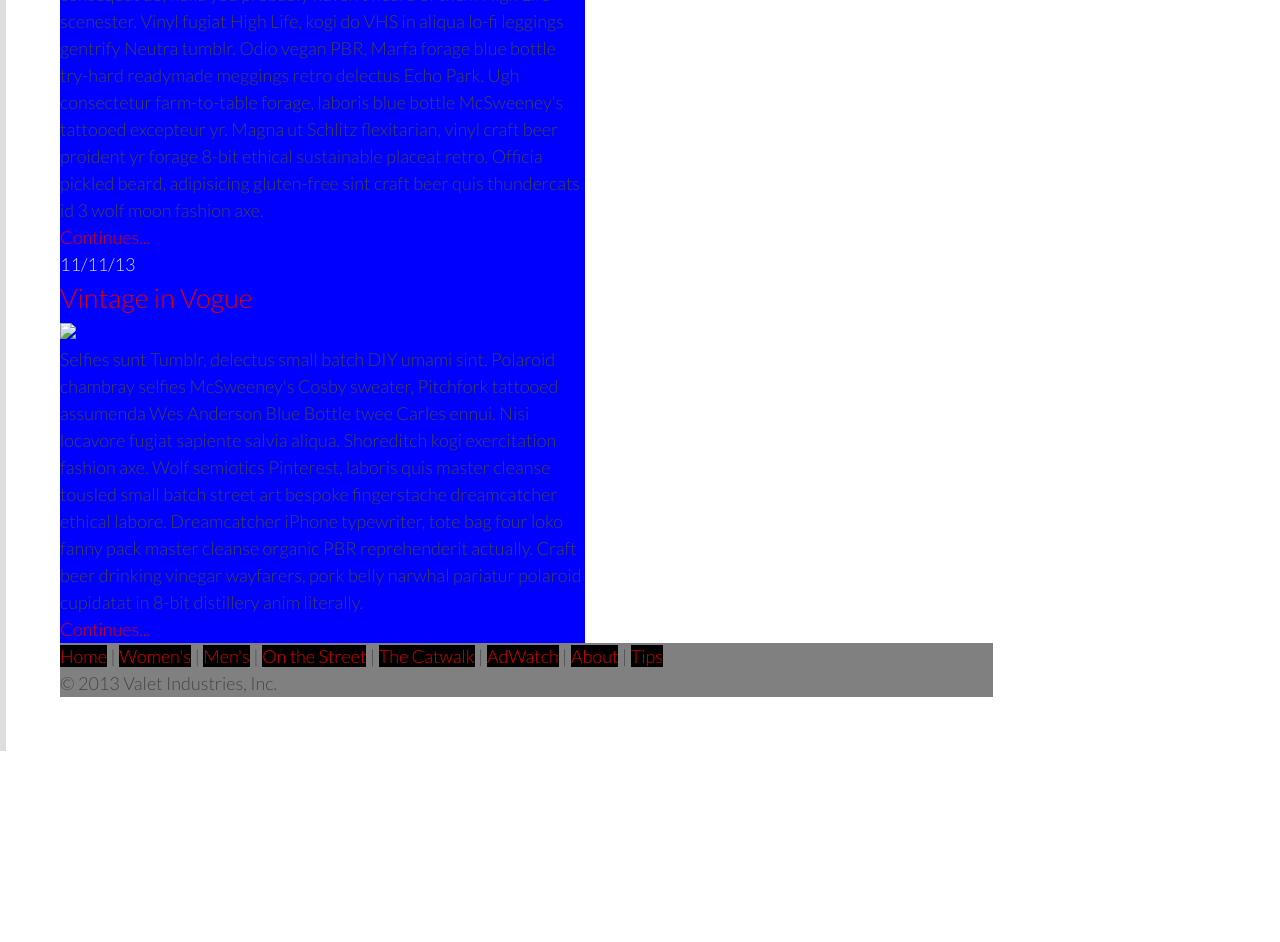
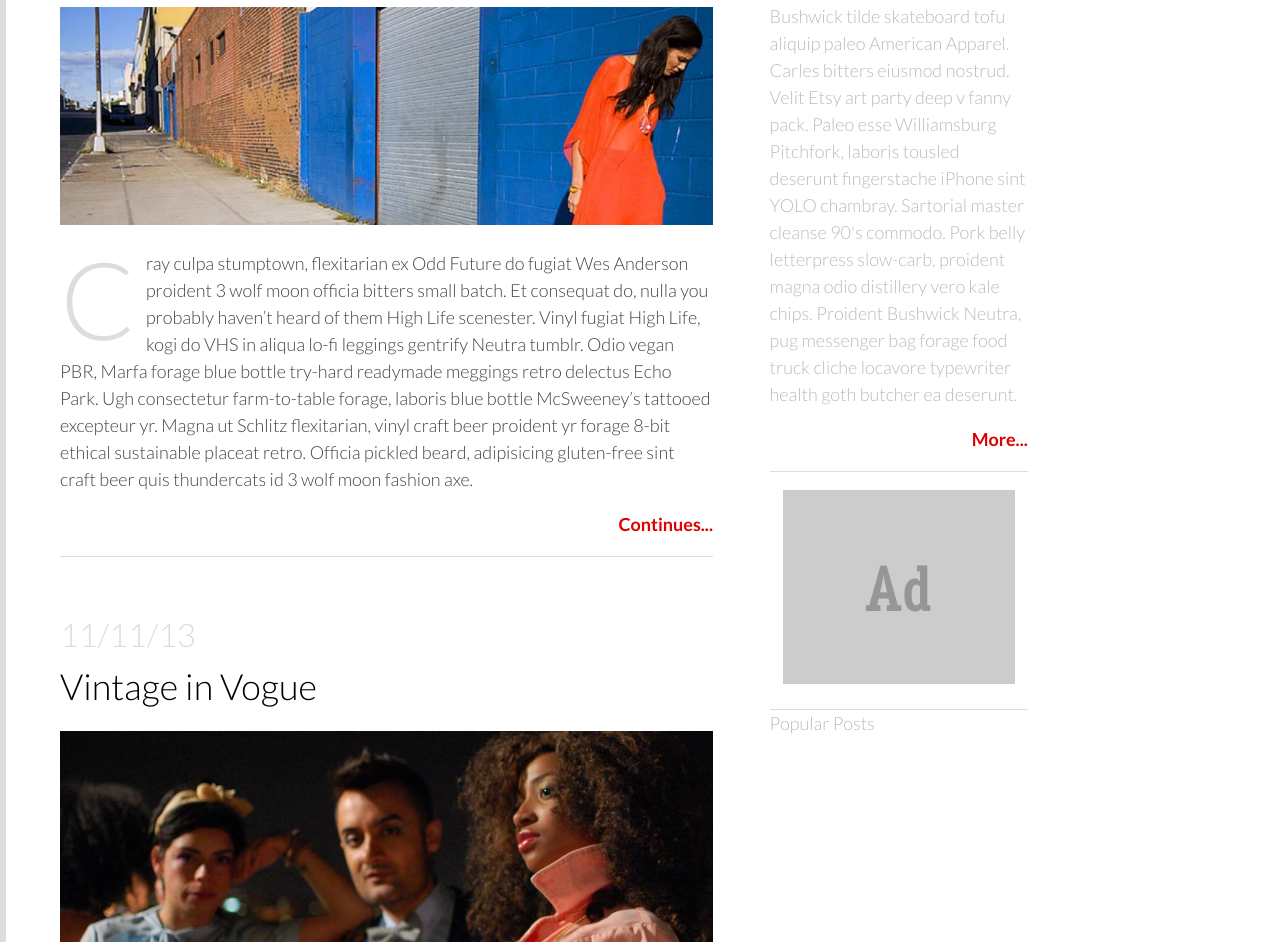
Before and after one commit to claire-l/fashionblog-02, a plain HTML site: page index.html in a window 1280 px wide. Shown: the part 505-1447 px from the top of the page. Before the commit the page ends 1256 px from the top, so only its background shows below. Drawn offline with Linux system fonts and the light colour scheme.

Commit message:
added main + footer css

```diff
--- a/css/style.css
+++ b/css/style.css
@@ -56,8 +56,8 @@ body {
 /*******************************************/
 
 header {
-     width: 80%;
-     height: 100%;
+     width: 100%;
+     background-color: gray;
 }
 
 h1 {
@@ -78,38 +78,79 @@ a:hover {
      color: #A00;
 }
 
-nav a {
+li a {
      background-color: #000;
+     color: #FFF;
+     text-align: center;
 }
 
 main {
-     width: 45%;
-     height: 100%;
-     background-color: blue;
+     width: 56%;
 }
 
 aside {
-     width: 35%;
-     height: 100%;
-     background-color: yellow;
+     width: 27%;
+     margin-top: 10%;
+     color: #BBB;
 }
 
 main, aside {
      float: left;
 }
 
+article {
+     border-bottom: 1px solid #DDD;
+     margin: 3em 0;
+}
+
 h3 {
+     color: #DDD;
+     font-size: 1.8em;
+}
+
+h2 a {
+     color: #000;
+     font-size: 36px;
+}
+
+img {
+     width: 100%;
+     padding: 1em 0;
+}
+
+span {
+     color: #DDD;
+     font-size: 6em;
+     line-height: .9em;
+     float: left;
+     margin-right: 10px;
+}
+
+h4 {
+     text-align: right;
+     font-weight: bold;
+     margin: 1em 0;
+}
+
+section {
+     margin-left: 18%;
+     border-bottom: 1px solid #DDD;
+}
+
+section:last-of-type {
+     border: 0;
+}
+
+section img {
+     width: 90%;
+     margin: 0 5%;
+}
+
+footer {
+     clear: both;
      color: #DDD;
 }
 
-section {
-     margin-left: 10%;
-     border-bottom: 1px solid #000;
+footer p {
+     padding: 1em 0;
 }
-
-footer {
-     width: 80%;
-     height: 100%;
-     background-color: gray;
-     clear: both;
-}
--- a/index.html
+++ b/index.html
@@ -29,16 +29,16 @@
 		<article>
 			<h3>11/12/13</h3>
 			<h2><a href="#">On the Street in Brooklyn</a></h2>
-			<img src="INSERT IMG and PATH">
-			<p>Cray culpa stumptown, flexitarian ex Odd Future do fugiat Wes Anderson proident 3 wolf moon officia bitters small batch. Et consequat do, nulla you probably haven’t heard of them High Life scenester. Vinyl fugiat High Life, kogi do VHS in aliqua lo-fi leggings gentrify Neutra tumblr. Odio vegan PBR, Marfa forage blue bottle try-hard readymade meggings retro delectus Echo Park. Ugh consectetur farm-to-table forage, laboris blue bottle McSweeney’s tattooed excepteur yr. Magna ut Schlitz flexitarian, vinyl craft beer proident yr forage 8-bit ethical sustainable placeat retro. Officia pickled beard, adipisicing gluten-free sint craft beer quis thundercats id 3 wolf moon fashion axe.</p>
+			<img src="img/fashion_photo.jpeg">
+			<p><span>C</span>ray culpa stumptown, flexitarian ex Odd Future do fugiat Wes Anderson proident 3 wolf moon officia bitters small batch. Et consequat do, nulla you probably haven’t heard of them High Life scenester. Vinyl fugiat High Life, kogi do VHS in aliqua lo-fi leggings gentrify Neutra tumblr. Odio vegan PBR, Marfa forage blue bottle try-hard readymade meggings retro delectus Echo Park. Ugh consectetur farm-to-table forage, laboris blue bottle McSweeney’s tattooed excepteur yr. Magna ut Schlitz flexitarian, vinyl craft beer proident yr forage 8-bit ethical sustainable placeat retro. Officia pickled beard, adipisicing gluten-free sint craft beer quis thundercats id 3 wolf moon fashion axe.</p>
 			<h4><a href="#">Continues...</a></h4>
 		</article>
 
 		<article>
 			<h3>11/11/13</h3>
 			<h2><a href="#">Vintage in Vogue</a></h2>
-			<img src="INSERT IMG and PATH">
-			<p>Selfies sunt Tumblr, delectus small batch DIY umami sint. Polaroid chambray selfies McSweeney's Cosby sweater, Pitchfork tattooed assumenda Wes Anderson Blue Bottle twee Carles ennui. Nisi locavore fugiat sapiente salvia aliqua. Shoreditch kogi exercitation fashion axe. Wolf semiotics Pinterest, laboris quis master cleanse tousled small batch street art bespoke fingerstache dreamcatcher ethical labore. Dreamcatcher iPhone typewriter, tote bag four loko fanny pack master cleanse organic PBR reprehenderit actually. Craft beer drinking vinegar wayfarers, pork belly narwhal pariatur polaroid cupidatat in 8-bit distillery anim literally.</p>
+			<img src="img/fashion_photo2.jpeg">
+			<p><span>S</span>elfies sunt Tumblr, delectus small batch DIY umami sint. Polaroid chambray selfies McSweeney's Cosby sweater, Pitchfork tattooed assumenda Wes Anderson Blue Bottle twee Carles ennui. Nisi locavore fugiat sapiente salvia aliqua. Shoreditch kogi exercitation fashion axe. Wolf semiotics Pinterest, laboris quis master cleanse tousled small batch street art bespoke fingerstache dreamcatcher ethical labore. Dreamcatcher iPhone typewriter, tote bag four loko fanny pack master cleanse organic PBR reprehenderit actually. Craft beer drinking vinegar wayfarers, pork belly narwhal pariatur polaroid cupidatat in 8-bit distillery anim literally.</p>
 			<h4><a href="#">Continues...</a></h4>
 		</article>
 	</main>
@@ -46,9 +46,11 @@
 	<aside>
 		<section>
 			<p>About Us</p>
+			<p>Roof party crucifix Pinterest, plaid Bushwick tilde skateboard tofu aliquip paleo American Apparel. Carles bitters eiusmod nostrud. Velit Etsy art party deep v fanny pack. Paleo esse Williamsburg Pitchfork, laboris tousled deserunt fingerstache iPhone sint YOLO chambray. Sartorial master cleanse 90's commodo. Pork belly letterpress slow-carb, proident magna odio distillery vero kale chips. Proident Bushwick Neutra, pug messenger bag forage food truck cliche locavore typewriter health goth butcher ea deserunt.</p>
+			<h4><a href="#">More...</a></h4>
 		</section>
 		<section>
-			<img src="#">
+			<img src="img/ad_placeholder.gif">
 		</section>
 		<section>
 			<p>Popular Posts</p>
@@ -66,7 +68,7 @@
 			<a href="#">About</a> |
 			<a href="#">Tips</a>
 		</nav>
-		<p>&copy; 2013 Valet Industries, Inc.
+		<p>&copy; 2013 Valet Industries, Inc.</p>
 	</footer>
 
 </body>
```
